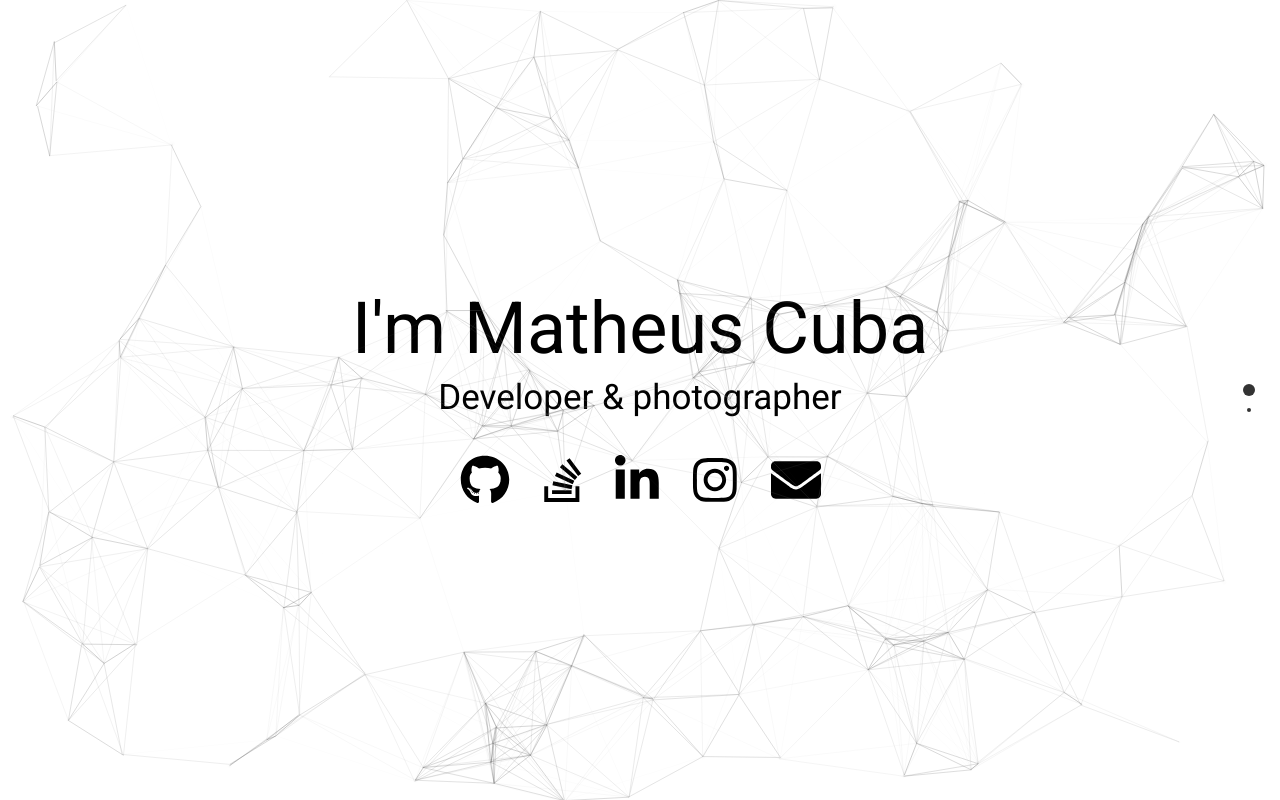
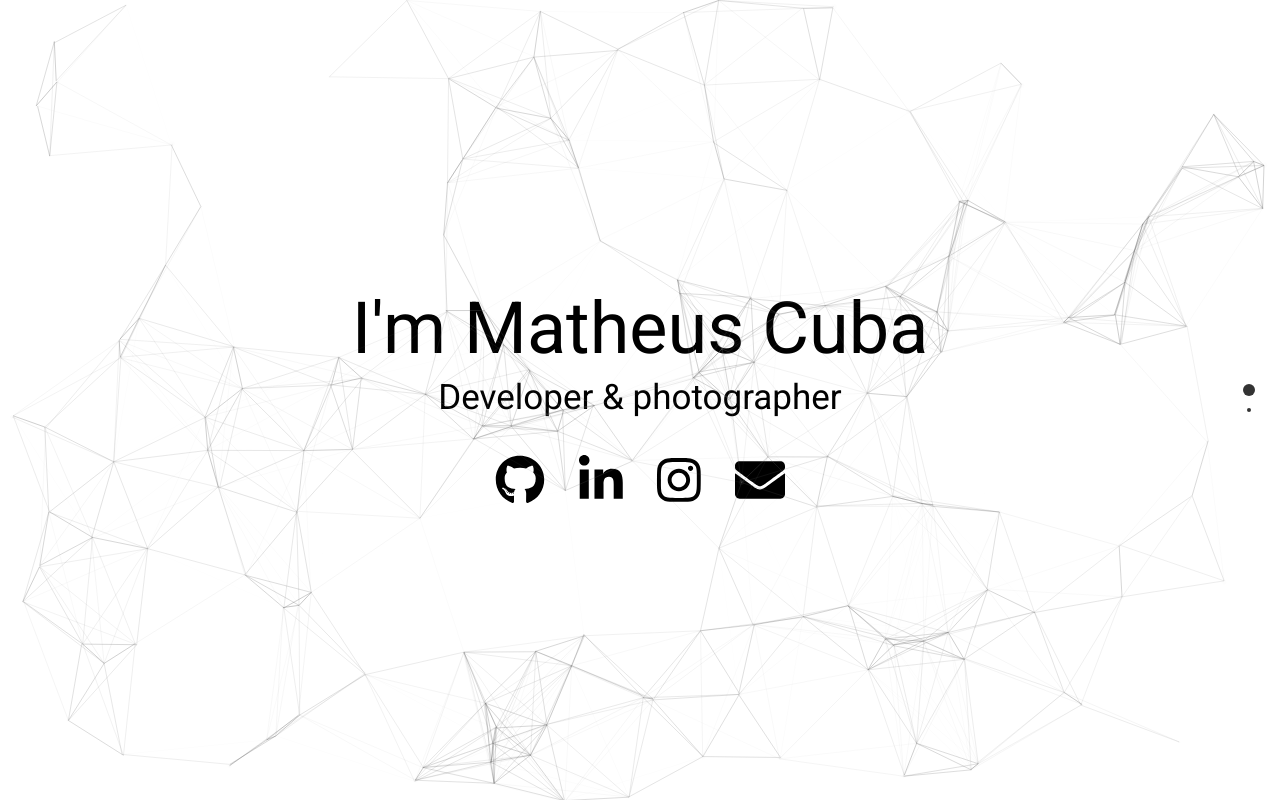
Before and after one commit to matheuscuba/matheuscuba.github.io, a website: page index.html in a window 1280 px wide. Drawn offline with nearby package versions, Linux system fonts and the light colour scheme; animation ran at ten frames a second; files whose address does not match are found by name.

Commit message:
Update index.html

```diff
--- a/index.html
+++ b/index.html
@@ -24,7 +24,7 @@
                     <h4 class="animated fadeIn delay-2s">{{ content.subtitle }}</h4>
                     <ul class="social-links animated fadeIn delay-2s">
                         <li><a :href="links.github" target="_blank"><span class="fab fa-github"></span></a></li>
-                        <li><a :href="links.stackoverflow" target="_blank"><span class="fab fa-stack-overflow"></span></a></li>
+                        <!-- <li><a :href="links.stackoverflow" target="_blank"><span class="fab fa-stack-overflow"></span></a></li> -->
                         <li><a :href="links.linkedin" target="_blank"><span class="fab fa-linkedin-in"></span></a></li>
                         <li><a :href="links.instagram" target="_blank"><span class="fab fa-instagram"></span></a></li>
                         <li><a :href="links.email" target="_blank"><span class="fas fa-envelope"></span></a></li>
```
